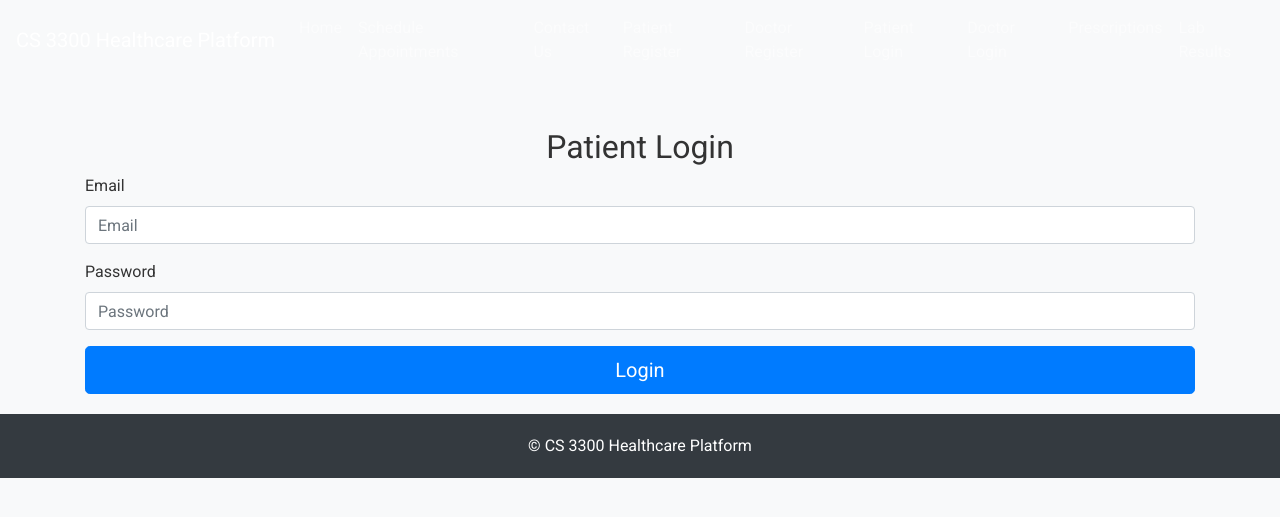
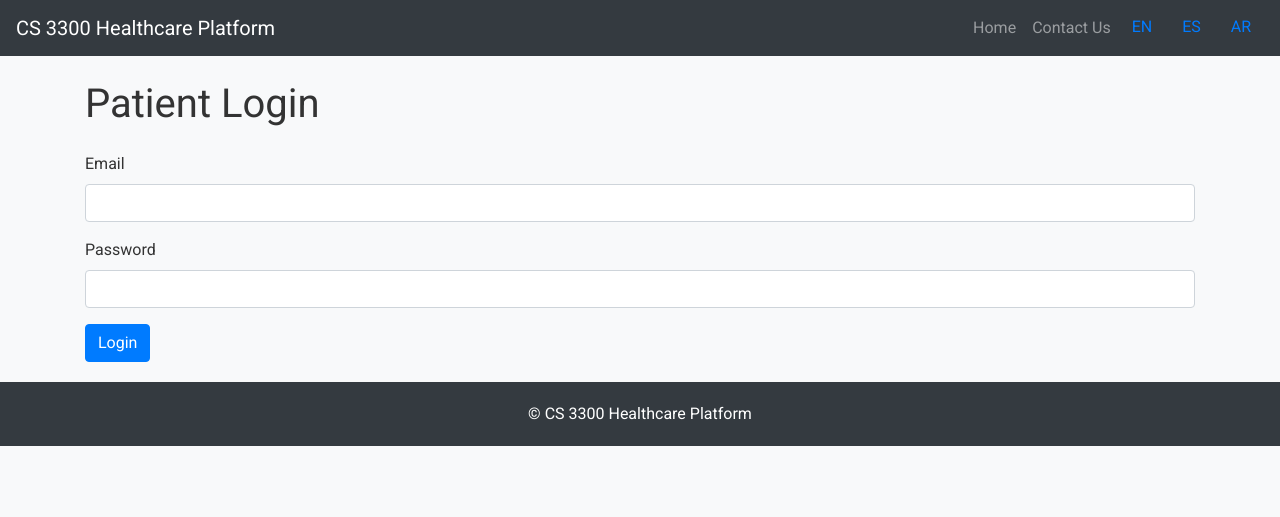
Before and after one commit to AzizAlghamdi/CS3300PROJECT, a Flask app: template templates/patient_login.html in a window 1280 px wide. Shown: the top 517 px of the page. Run offline with Flask 3, Linux system fonts and the light colour scheme; the template is opened without the code that fills it, so the values that code supplies are empty; parts of the project's set-up code (start-up, migrations or seed data) failed here and were passed over; some libraries are stand-ins or nearby versions.

Commit message:
Update patient_login.html

```diff
--- a/templates/patient_login.html
+++ b/templates/patient_login.html
@@ -9,38 +9,38 @@
     <link rel="stylesheet" href="css/style.css">
 </head>
 <body>
-    <header class="navbar navbar-expand-lg navbar-dark">
-        <a class="navbar-brand" href="index.html">CS 3300 Healthcare Platform</a>
+       <header class="navbar navbar-expand-lg navbar-dark bg-dark">
+        <a class="navbar-brand" href="index.html" data-translate="navbar_brand">CS 3300 Healthcare Platform</a>
         <button class="navbar-toggler" type="button" data-toggle="collapse" data-target="#navbarNav" aria-controls="navbarNav" aria-expanded="false" aria-label="Toggle navigation">
             <span class="navbar-toggler-icon"></span>
         </button>
         <div class="collapse navbar-collapse" id="navbarNav">
             <ul class="navbar-nav ml-auto">
-                <li class="nav-item"><a class="nav-link" href="index.html">Home</a></li>
-                <li class="nav-item"><a class="nav-link" href="schedule.html ">Schedule Appointments</a></li>
-                <li class="nav-item"><a class="nav-link" href="contact.html">Contact Us</a></li>
-                <li class="nav-item"><a class="nav-link" href="patient_register.html">Patient Register</a></li>
-                <li class="nav-item"><a class="nav-link" href="doctor_register.html">Doctor Register</a></li>
-                <li class="nav-item"><a class="nav-link" href="patient_login.html">Patient Login</a></li>
-                <li class="nav-item"><a class="nav-link" href="doctor_login.html">Doctor Login</a></li>
-                <li class="nav-item"><a class="nav-link" href="prescriptions.html">Prescriptions</a></li>
-                <li class="nav-item"><a class="nav-link" href="lab_results.html">Lab Results</a></li>
+                <li class="nav-item"><a class="nav-link" href="index.html" data-translate="nav_home">Home</a></li>
+                <li class="nav-item"><a class="nav-link" href="contact.html" data-translate="nav_contact">Contact Us</a></li>
+                <li class="nav-item">
+                    <button id="translate-en" class="btn btn-link">EN</button>
+                    <button id="translate-es" class="btn btn-link">ES</button>
+                    <button id="translate-ar" class="btn btn-link">AR</button>
+                </li>
             </ul>
         </div>
     </header>
-    <main class="container mt-5">
-        <h2 class="text-center">Patient Login</h2>
-        <form>
-            <div class="form-group">
-                <label for="inputEmail">Email</label>
-                <input type="email" class="form-control" id="inputEmail" placeholder="Email" required>
-            </div>
-            <div class="form-group">
-                <label for="inputPassword">Password</label>
-                <input type="password" class="form-control" id="inputPassword" placeholder="Password" required>
-            </div>
-            <button type="submit" class="btn btn-primary btn-lg btn-block">Login</button>
-        </form>
+    <main>
+        <div class="container">
+            <h1 class="my-4" data-translate="login_title">Patient Login</h1>
+            <form id="loginForm">
+                <div class="form-group">
+                    <label for="email" data-translate="login_email">Email</label>
+                    <input type="email" class="form-control" id="email" name="email" required>
+                </div>
+                <div class="form-group">
+                    <label for="password" data-translate="login_password">Password</label>
+                    <input type="password" class="form-control" id="password" name="password" required>
+                </div>
+                <button type="submit" class="btn btn-primary" data-translate="login_button">Login</button>
+            </form>
+        </div>
     </main>
     <footer class="footer text-center">
         &copy; CS 3300 Healthcare Platform
@@ -48,5 +48,8 @@
     <script src="https://code.jquery.com/jquery-3.5.1.slim.min.js"></script>
     <script src="https://cdn.jsdelivr.net/npm/@popperjs/core@2.5.4/dist/umd/popper.min.js"></script>
     <script src="https://stackpath.bootstrapcdn.com/bootstrap/4.5.2/js/bootstrap.min.js"></script>
+    <script src="https://kit.fontawesome.com/a076d05399.js"></script>
+    <script src="js/api.js"></script>
+    <script src="js/auth.js"></script>
 </body>
 </html>
```
